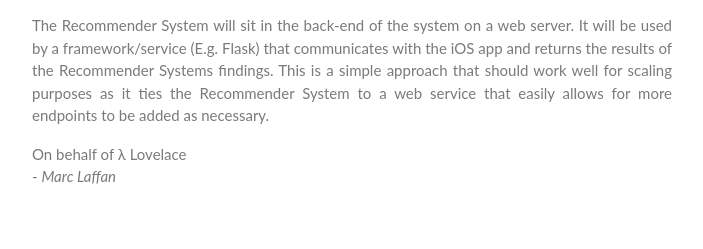
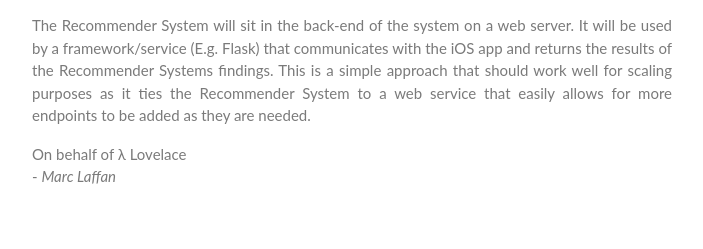
Before and after one commit to jonrh/lambda-lovelace, a Jekyll site: the page built from _posts/2016-06-11-week-5-blog.md, in a window 1280 px wide. Shown: the part 1834-2083 px from the top of the page, without its empty margins (288-991 px from the left). Built offline with Jekyll 4.4.1, drawn with Linux system fonts in a browser that asks for light colours.

```diff
--- a/_posts/2016-06-11-week-5-blog.md
+++ b/_posts/2016-06-11-week-5-blog.md
@@ -60,7 +60,7 @@
 
 ### Interaction With The Rest Of The System
 
-The Recommender System will sit in the back-end of the system on a web server. It will be used by a framework/service (E.g. Flask) that communicates with the iOS app and returns the results of the Recommender Systems findings. This is a simple approach that should work well for scaling purposes as it ties the Recommender System to a web service that easily allows for more endpoints to be added as necessary.
+The Recommender System will sit in the back-end of the system on a web server. It will be used by a framework/service (E.g. Flask) that communicates with the iOS app and returns the results of the Recommender Systems findings. This is a simple approach that should work well for scaling purposes as it ties the Recommender System to a web service that easily allows for more endpoints to be added as they are needed.
 
 On behalf of λ Lovelace
 \- *Marc Laffan*
```
